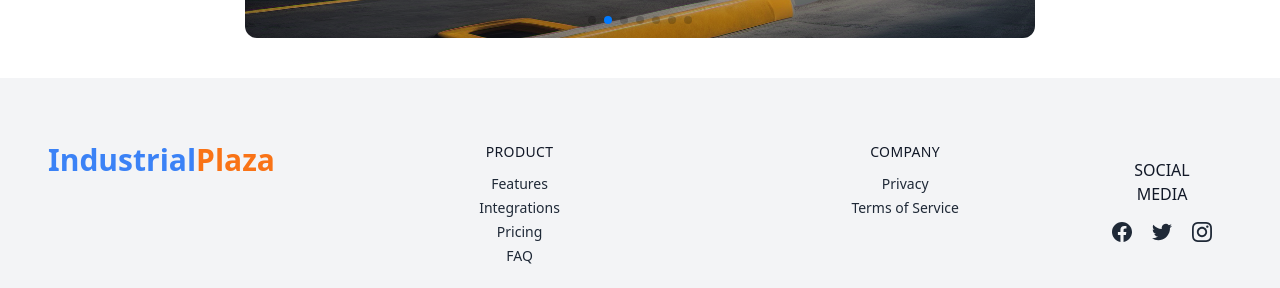
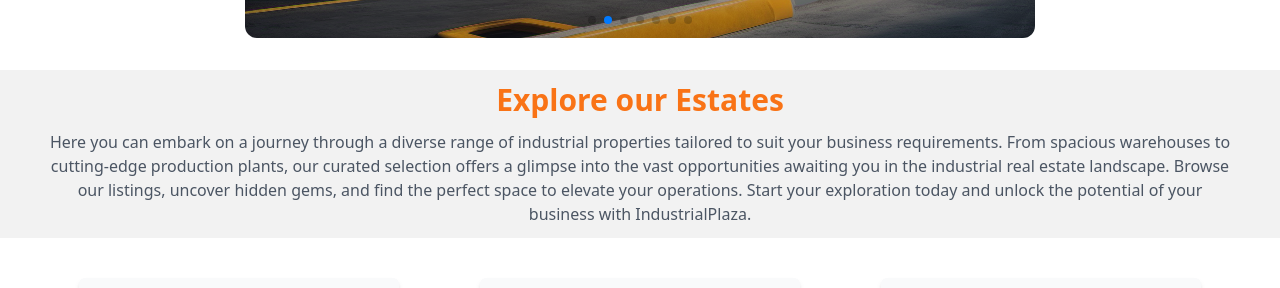
Before and after one commit to shahadathhs/industrial-plaza, a React (Vite) app: page / in a window 1280 px wide. Shown: the part 1038-1326 px from the top of the page. Built offline with nearby package versions, Linux system fonts and the light colour scheme.

Commit message:
estates data lodade to home page

```diff
--- a/package.json
+++ b/package.json
@@ -12,6 +12,7 @@
   "dependencies": {
     "localforage": "^1.10.0",
     "match-sorter": "^6.3.4",
+    "prop-types": "^15.8.1",
     "react": "^18.2.0",
     "react-dom": "^18.2.0",
     "react-router-dom": "^6.22.3",
--- /dev/null
+++ b/public/Estate.json
@@ -0,0 +1,86 @@
+[
+  {
+    "id": 1,
+    "estate_title": "Warehouse Complex",
+    "image": "https://i.ibb.co/MfYBgL0/26b4e92e-f575-4dbb-8f33-93fa0e1cd8ee.jpg",
+    "segment_name": "Industrial",
+    "description": "This spacious warehouse complex is perfect for storage and distribution purposes. It offers ample space for storing goods of various sizes and types. Equipped with loading docks, office spaces, and parking areas, this complex provides everything you need for efficient operations. The facilities include loading docks for easy transportation of goods, well-equipped office spaces for administrative tasks, and ample parking area for staff and visitors.",
+    "price": "$1,200,000",
+    "status": "sale",
+    "area": "50,000 sqft",
+    "location_name": "London Bridge",
+    "location_coordinate": [51.5074, -0.0899]
+  },
+  {
+    "id": 2,
+    "estate_title": "Factory Building",
+    "image": "https://i.ibb.co/VxxVJzj/bf99b202-7a4d-4020-8b3f-702698bdd8e0.jpg",
+    "segment_name": "Industrial",
+    "description": "This modern factory building is designed specifically for manufacturing operations. It features state-of-the-art machinery and assembly lines to streamline production processes. With spacious warehouse space and heavy machinery, this factory is equipped to handle high-volume manufacturing. The facilities include heavy machinery for production, assembly lines for product assembly, and dedicated warehouse space for storing raw materials and finished products.",
+    "price": "$10,000/month",
+    "status": "rent",
+    "area": "20,000 sqft",
+    "location_name": "Canary Wharf",
+    "location_coordinate": [51.5048, -0.0195]
+  },
+  {
+    "id": 3,
+    "estate_title": "Cold Storage Facility",
+    "image": "https://i.ibb.co/0mRfmwn/5ddcc3c5-b3ec-4d53-9d21-ae3f293c2e94.jpg",
+    "segment_name": "Industrial",
+    "description": "This state-of-the-art cold storage facility is ideal for storing perishable goods. It features temperature control systems to maintain the desired temperature for different types of products. With loading bays and freezer rooms, this facility ensures efficient handling and storage of perishable items. The facilities include temperature control systems for maintaining ideal storage conditions, loading bays for easy transportation of goods, and freezer rooms for storing perishable items.",
+    "price": "$2,500,000",
+    "status": "sale",
+    "area": "10,000 sqft",
+    "location_name": "Greenwich",
+    "location_coordinate": [51.4826, -0.0077]
+  },
+  {
+    "id": 4,
+    "estate_title": "Power Plant",
+    "image": "https://i.ibb.co/B4FxZjj/pixlr-image-generator-e8c8e9e2-7a10-42d2-8844-4cf53b7d84e9.png",
+    "segment_name": "Industrial",
+    "description": "This power generation plant is equipped with multiple turbines and backup systems to ensure uninterrupted power supply. With generators and a transformer yard, this plant can handle the energy needs of a large area. The facilities include generators for power generation, a transformer yard for power distribution, and a control room for monitoring and managing operations.",
+    "price": "$50,000,000",
+    "status": "sale",
+    "area": "100 acres",
+    "location_name": "Stratford",
+    "location_coordinate": [51.5433, -0.0027]
+  },
+  {
+    "id": 5,
+    "estate_title": "Industrial Park",
+    "image": "https://i.ibb.co/RySFVQD/pixlr-image-generator-384a0147-ad83-4fe1-9c4c-09b178875a20.png",
+    "segment_name": "Industrial",
+    "description": "This comprehensive industrial park offers diverse facilities for various industries. With warehousing, manufacturing units, and research labs, it provides everything businesses need for their operations. The facilities include warehousing for storage, manufacturing units for production, and research labs for innovation and development.",
+    "price": "$15,000,000",
+    "status": "rent",
+    "area": "200 acres",
+    "location_name": "Whitechapel",
+    "location_coordinate": [51.5194, -0.0598]
+  },
+  {
+    "id": 6,
+    "estate_title": "Production Plant",
+    "image": "https://i.ibb.co/k0ZvBbd/pixlr-image-generator-10c3a1d5-67f5-4048-8275-1de94714bb74.png",
+    "segment_name": "Industrial",
+    "description": "This specialized production plant is optimized for high-volume manufacturing. With assembly lines and quality control labs, it ensures efficient production processes and maintains product quality. The facilities include assembly lines for product manufacturing, quality control labs for ensuring product quality, and storage facilities for storing raw materials and finished products.",
+    "price": "$8,500,000",
+    "status": "sale",
+    "area": "30,000 sqft",
+    "location_name": "Wembley",
+    "location_coordinate": [51.556, -0.279]
+  },
+  {
+    "id": 7,
+    "estate_title": "Distribution Center",
+    "image": "https://i.ibb.co/Xb1vzXT/pixlr-image-generator-94a540b0-c87b-404f-8bf0-9cd2e72c5041.png",
+    "segment_name": "Industrial",
+    "description": "This efficient distribution center is strategically located for streamlined logistics. With loading docks, inventory management systems, and truck bays, it ensures smooth transportation and distribution of goods. The facilities include loading docks for easy loading and unloading of goods, inventory management systems for efficient tracking of inventory, and truck bays for loading goods onto trucks for distribution.",
+    "price": "$3,500,000",
+    "status": "rent",
+    "area": "60,000 sqft",
+    "location_name": "Croydon",
+    "location_coordinate": [51.3762, -0.0982]
+  }
+]
--- /dev/null
+++ b/src/components/Estates/Estates.jsx
@@ -0,0 +1,25 @@
+import PropTypes from 'prop-types';
+
+const Estates = ({estate}) => {
+  console.log(estate);
+  console.log(typeof(estate))
+
+  return (
+    <div className='mx-auto pt-2'>
+      <div className="max-w-xs p-6 rounded-md shadow-md bg-gray-50 dark:bg-gray-900 text-gray-900 dark:text-gray-50">
+        <img src={estate.image} alt="" className="object-cover object-center w-full rounded-md h-72 bg-gray-500 dark:bg-gray-500" />
+        <div className="mt-6 mb-2">
+          <span className="block text-xs font-medium tracking-widest uppercase text-violet-600 dark:text-violet-400">Quisque</span>
+          <h2 className="text-xl font-semibold tracking-wide">Nam maximus purus</h2>
+        </div>
+        <p className="text-gray-800 dark:text-gray-100">Mauris et lorem at elit tristique dignissim et ullamcorper elit. In sed feugiat mi. Etiam ut lacinia dui.</p>
+      </div>
+    </div>
+  );
+};
+
+export default Estates;
+
+Estates.propTypes = {
+  estate: PropTypes.object,
+}
--- a/src/components/Hero/Hero.jsx
+++ b/src/components/Hero/Hero.jsx
@@ -14,7 +14,7 @@ const Hero = () => {
           </p>
           <p className="text-xl p-3"> For any kind of query, go to the FAQs page.</p>
           <Link to="/faqs">
-            <a className="btn bg-orange-500 hover:bg-blue-500 border-0 text-white">Go to FAQs</a>
+            <button className="btn bg-orange-500 hover:bg-blue-500 border-0 text-white">Go to FAQs</button>
           </Link>
         </div>
       </div>
--- a/src/main.jsx
+++ b/src/main.jsx
@@ -20,6 +20,7 @@ const router = createBrowserRouter([
       {
         path: '/',
         element: <Home></Home>,
+        loader: () => fetch('/Estate.json'),
       },
       {
         path: '/faqs',
--- a/src/pages/Home/Home.jsx
+++ b/src/pages/Home/Home.jsx
@@ -1,16 +1,37 @@
+import Estates from "../../components/Estates/Estates";
 import Hero from "../../components/Hero/Hero";
 import Slide from "../../components/Slide/Slide";
+import { useLoaderData } from "react-router-dom";
 
 const Home = () => {
+  const estates = useLoaderData();
+  console.log(estates);
+
   return (
     <div className="py-2 space-y-2">
       <div className="sm:py-2 md:py-3 lg:py-6">
         <Hero></Hero>
-        </div>
+      </div>
       <div className="sm:px-1 md:px-3 lg:px-12 sm:py-2 md:py-3 lg:py-6">
         <Slide></Slide>
       </div>
-      <div>
+      <div className="text-center space-y-3 py-3 px-3 lg:px-12 bg-base-200">
+        <p className="text-3xl text-orange-500 font-bold">Explore our Estates</p>
+        <p className="text-gray-600">Here you can embark on a journey through a diverse range of industrial properties
+          tailored to suit your business requirements. From spacious warehouses to
+          cutting-edge production plants, our curated selection offers a glimpse
+          into the vast opportunities awaiting you in the industrial real estate landscape.
+          Browse our listings, uncover hidden gems, and find the perfect space to elevate
+          your operations. Start your exploration today and unlock the potential of your
+          business with IndustrialPlaza.</p>
+      </div>
+      <div
+      className="sm:px-1 md:px-3 lg:px-12 sm:py-2 md:py-3 lg:py-6
+      grid gap-5 grid-cols-1 md:grid-cols-2 lg:grid-cols-3"
+      >
+        {
+          estates.map(estate => <Estates key={estate.id} estate={estate}></Estates>)
+        }
       </div>
     </div>
   );
```
Also changed, not shown: 1 other file (tests, documents, lock files or other folders).
